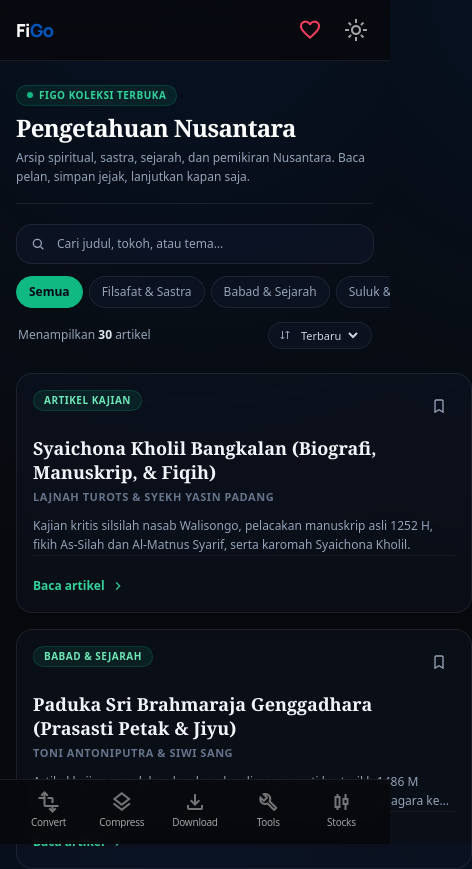
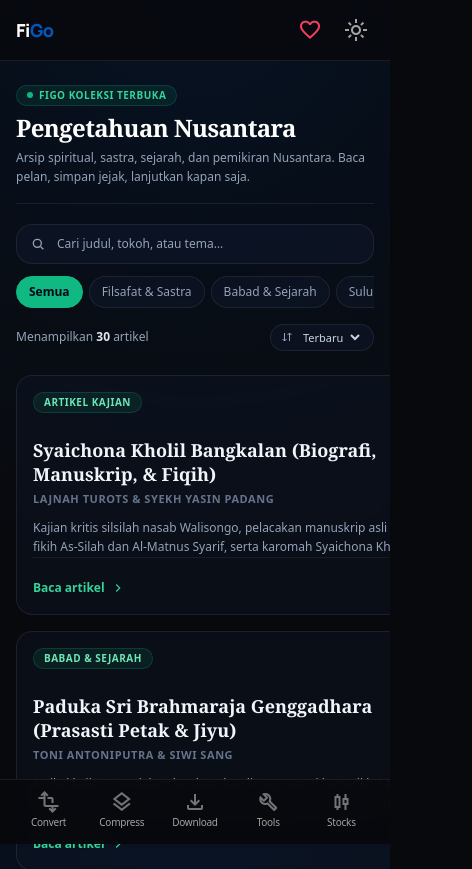
Before and after one commit to FikFikk/figo, a Nuxt app: page /articles in a window 390 px wide. Shown: the top 869 px of the page, 472 px wide, since content can reach past the window. Built offline with nearby package versions, Linux system fonts and the light colour scheme.

Commit message:
fix(catalogue): equalize horizontal margins and eliminate mobile body overflow

```diff
--- a/app/components/articles/ArticleFilters.vue
+++ b/app/components/articles/ArticleFilters.vue
@@ -26,8 +26,8 @@
       </button>
     </div>
 
-    <!-- Baris 2: Kategori Horizontal Chips (1 Baris Rapi, Swipeable) -->
-    <div class="flex items-center gap-1.5 overflow-x-auto pb-0.5 -mx-4 px-4 sm:mx-0 sm:px-0 no-scrollbar" aria-label="Kategori artikel">
+    <!-- Baris 2: Kategori Horizontal Chips (1 Baris Rapi, Sejajar Presisi) -->
+    <div class="flex w-full items-center gap-1.5 overflow-x-auto pb-1 no-scrollbar scroll-smooth" aria-label="Kategori artikel">
       <button
         v-for="category in categories"
         :key="category"
@@ -43,8 +43,8 @@
       </button>
     </div>
 
-    <!-- Baris 3: Status Hasil & Pilihan Urutan Inline (Tidak Memakan Baris Penuh!) -->
-    <div class="flex items-center justify-between gap-3 text-xs text-slate-500 dark:text-slate-400 px-0.5">
+    <!-- Baris 3: Status Hasil & Pilihan Urutan Inline (Sejajar Presisi dengan Search Bar & Kartu) -->
+    <div class="flex w-full items-center justify-between gap-3 text-xs text-slate-500 dark:text-slate-400">
       <div class="flex items-center gap-2">
         <span>Menampilkan <strong class="font-semibold text-slate-800 dark:text-slate-200">{{ resultCount }}</strong> artikel</span>
         <button
--- a/app/layouts/default.vue
+++ b/app/layouts/default.vue
@@ -3,11 +3,11 @@ const { isDark } = useColorMode()
 </script>
 
 <template>
-  <div class="min-h-screen flex flex-col transition-colors duration-200 pb-[calc(4.5rem+env(safe-area-inset-bottom))] md:pb-0 relative selection:bg-primary/20 selection:text-primary"
+  <div class="min-h-screen flex flex-col transition-colors duration-200 pb-[calc(4.5rem+env(safe-area-inset-bottom))] md:pb-0 relative selection:bg-primary/20 selection:text-primary overflow-x-clip"
     :class="isDark ? 'text-slate-100 antialiased' : 'text-slate-900 antialiased'"
   >
     <AppNavbar />
-    <main class="flex-1 relative">
+    <main class="flex-1 relative w-full overflow-x-clip">
       <slot />
     </main>
     <AppFooter class="md:pb-0 pb-6 relative" />
--- a/app/pages/articles.vue
+++ b/app/pages/articles.vue
@@ -1,5 +1,5 @@
 <template>
-  <div class="min-h-[100dvh] px-4 pb-36 pt-20 text-slate-800 transition-colors duration-200 md:px-6 md:pt-24 dark:text-slate-200">
+  <div class="min-h-[100dvh] w-full max-w-full overflow-x-clip px-4 pb-36 pt-20 text-slate-800 transition-colors duration-200 sm:px-6 md:px-8 md:pt-24 dark:text-slate-200">
     <div class="mx-auto max-w-7xl">
       <Transition name="slide-down">
         <div v-if="showHighlightMenu" class="fixed left-1/2 top-24 z-[60] flex -translate-x-1/2 items-center gap-1 rounded-2xl border border-slate-200 bg-white/95 p-2 shadow-xl backdrop-blur dark:border-slate-700 dark:bg-slate-950/95" role="toolbar" aria-label="Pilih warna sorotan">
```
Also changed, not shown: 1 other file (tests, documents, lock files or other folders).
